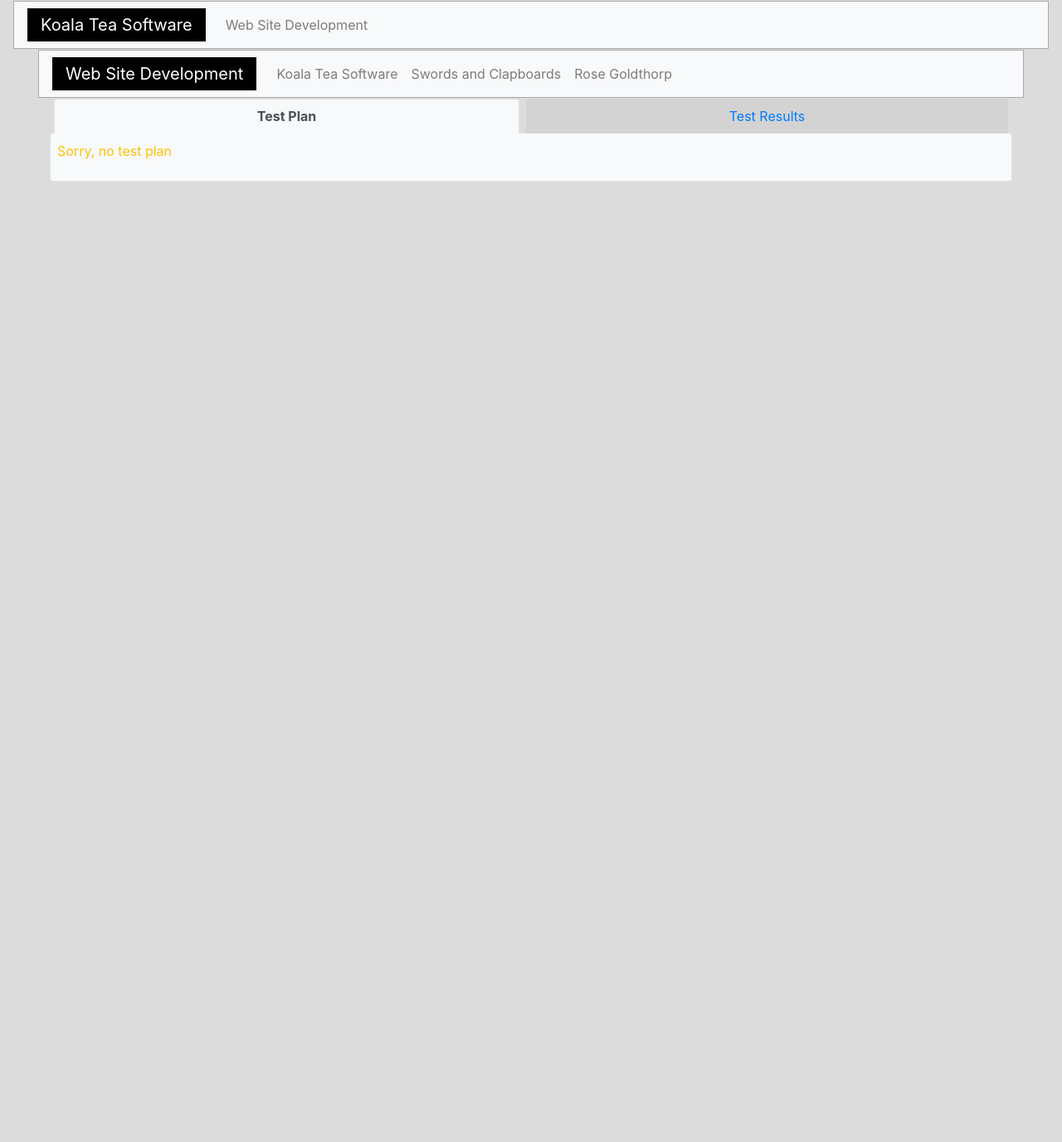
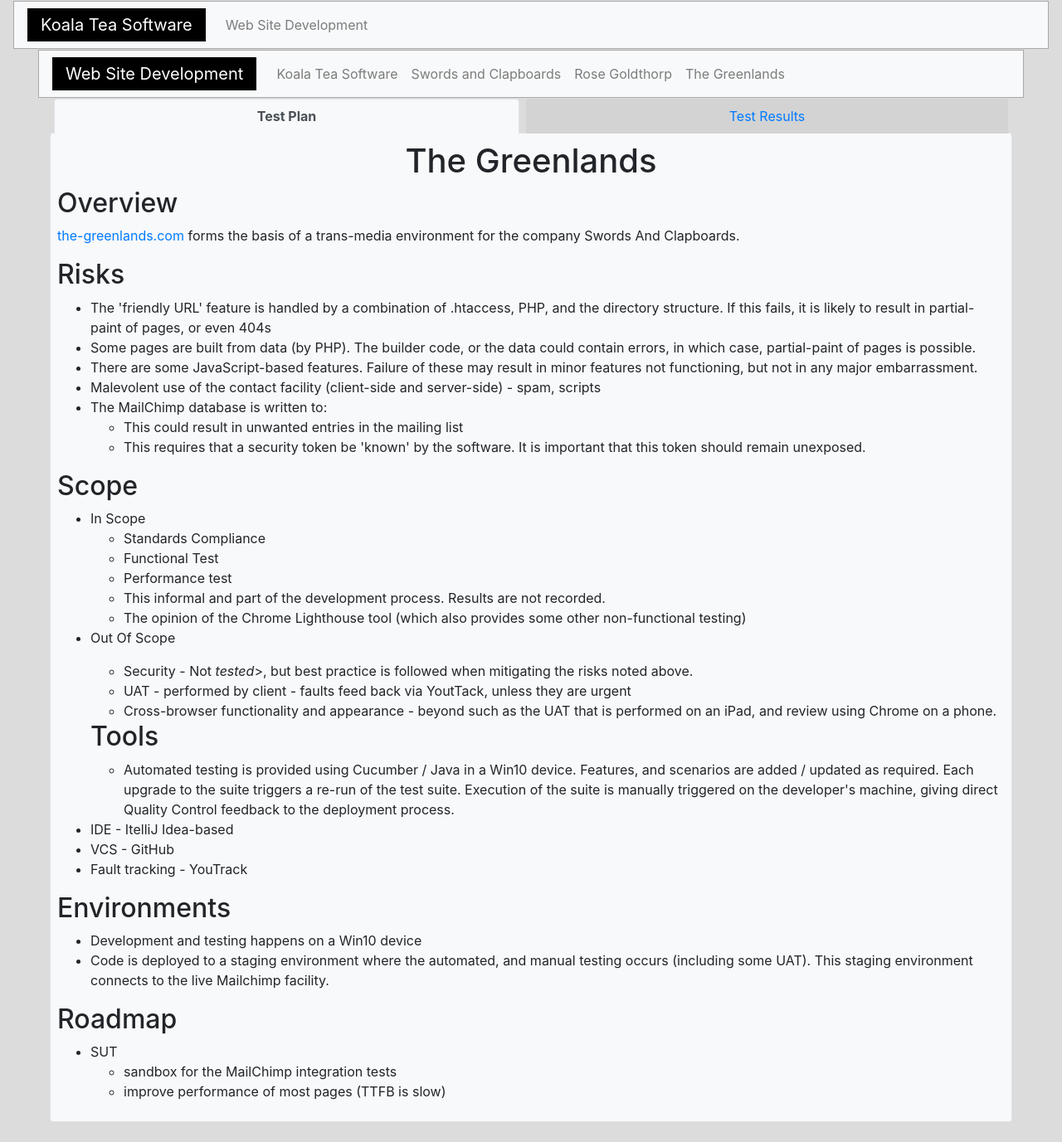
Before and after one commit to KoalaTeaSoftware/koalateasoftware, a PHP site: page /web-site-development/the-greenlands in a window 1280 px wide. Shown: the whole page at 83% size. Before the commit the page ends 218 px from the top, so only its background shows below. Run offline with PHP 8.4, Linux system fonts and the light colour scheme.

Commit message:
* added the greenlands to the WSD list

```diff
--- a/kts/web-site-development/contents.php
+++ b/kts/web-site-development/contents.php
@@ -18,6 +18,8 @@
                    href="/web-site-development/swords-and-clapboards?<?= $randomParam ?>">Swords and Clapboards</a>
                 <a class="nav-item nav-link"
                    href="/web-site-development/rose-goldthorp?<?= $randomParam ?>">Rose Goldthorp</a>
+                <a class="nav-item nav-link"
+                   href="/web-site-development/the-greenlands?<?= $randomParam ?>">The Greenlands</a>
             </div>
         </div>
     </nav>
@@ -44,6 +46,9 @@
             <h1>Web Site Development</h1>
             <p class="lead">Koala Tea Software also develops web sites. Use the nav-bar above to see more details for
                 specific web sites.
+            </p>
+            <p>The sections of this chapter provide samples demonstrating the quality control that is applied to these
+                sites. Clearly, these test suites are incomplete.
             </p>
             <h2>Dev. Stack / Options</h2>
             <ul class="list-group">
--- /dev/null
+++ b/kts/web-site-development/the-greenlands/testPlan.md
@@ -0,0 +1,39 @@
+# The Greenlands
+## Overview
+[the-greenlands.com](http://the-greenlands.com/) forms the basis of a trans-media environment for the company Swords And Clapboards.
+
+## Risks
+* The 'friendly URL' feature is handled by a combination of .htaccess, PHP, and the directory structure. If this fails, it is likely to result in partial-paint of pages, or even 404s
+* Some pages are built from data (by PHP). The builder code, or the data could contain errors, in which case, partial-paint of pages is possible.
+* There are some JavaScript-based features. Failure of these may result in minor features not functioning, but not in any major embarrassment.
+* Malevolent use of the contact facility (client-side and server-side) - spam, scripts
+* The MailChimp database is written to:
+  * This could result in unwanted entries in the mailing list</li>
+  * This requires that a security token be 'known' by the software. It is important that this token should remain unexposed.
+
+## Scope
+* In Scope
+  * Standards Compliance
+  * Functional Test
+  * Performance test
+    * This informal and part of the development process. Results are not recorded.
+    * The opinion of the Chrome Lighthouse tool (which also provides some other non-functional testing)
+* Out Of Scope
+  * Security - Not <em>tested</em>>, but best practice is followed when mitigating the risks noted above.
+  * UAT - performed by client - faults feed back via YoutTack, unless they are urgent
+  * Cross-browser functionality and appearance - beyond such as the UAT that is performed on an iPad, and review using Chrome on a phone.
+
+ ## Tools
+ * Automated testing is provided using Cucumber / Java in a Win10 device. Features, and scenarios are added / updated as required. Each upgrade to the suite triggers a re-run of the test suite. Execution of the suite is manually triggered on the developer's machine, giving direct Quality Control feedback to the deployment process.
+* IDE - ItelliJ Idea-based
+* VCS - GitHub
+* Fault tracking - YouTrack
+
+## Environments
+* Development and testing happens on a Win10 device
+* Code is deployed to a staging environment where the automated, and manual testing occurs (including some UAT). This staging environment connects to the live Mailchimp facility.
+
+## Roadmap
+* SUT
+  * sandbox for the MailChimp integration tests
+  * improve performance of most pages (TTFB is slow)
```
Also changed, not shown: kts/web-site-development/the-greenlands/testPlan.htm (deleted, +0 -64 lines).
